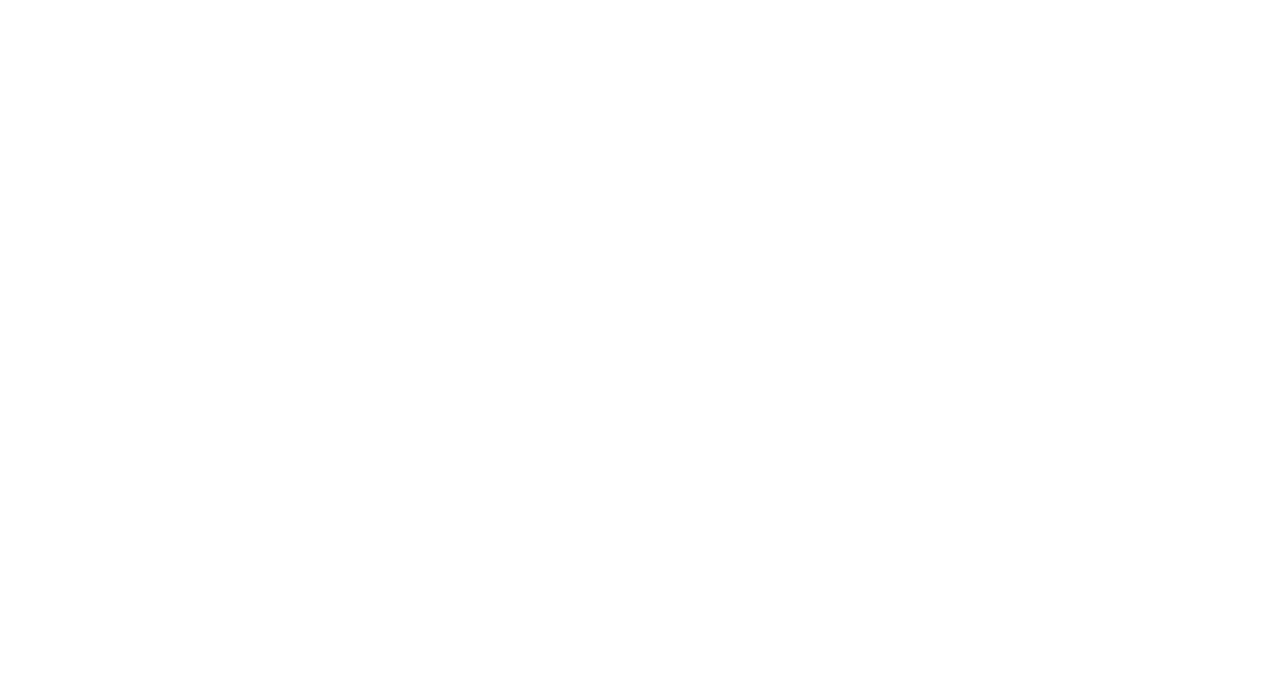
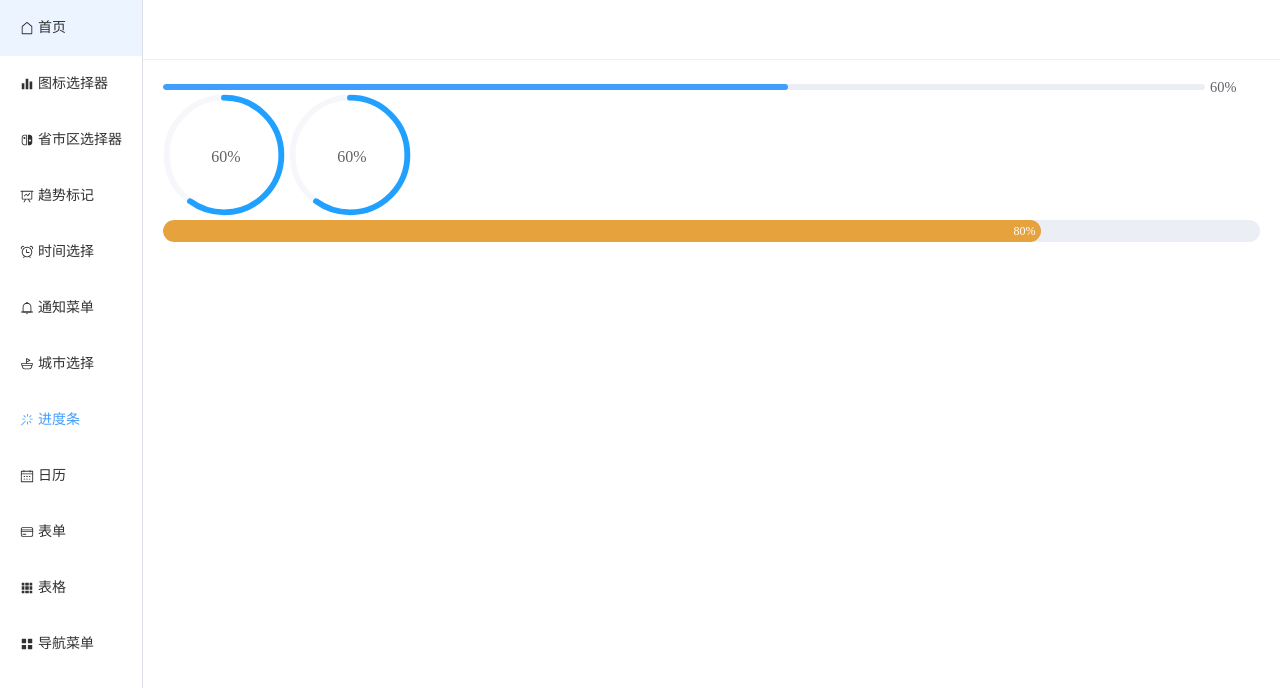
Before and after one commit to dumpnoodles/m-components, a Vue app: page /progress in a window 1280 px wide. Before the commit this address had no page. Shown: the top 688 px of the page. Built offline with nearby package versions, Linux system fonts and the light colour scheme.

Commit message:
08-进度条-progress

```diff
--- a/src/components/index.ts
+++ b/src/components/index.ts
@@ -6,7 +6,7 @@ import trend from './trend'
 import notification from './notification'
 import list from './list'
 import menu from './menu'
-// import progress from './progress'
+import progress from './progress'
 
 const components  = [
   chooseIcon,
@@ -15,7 +15,7 @@ const components  = [
   notification,
   list,
   menu,
-  // progress
+  progress
 ]
 
 export default {
--- a/src/components/menu/src/index.vue
+++ b/src/components/menu/src/index.vue
@@ -81,6 +81,8 @@ console.log(props.data);
 <style lang="scss" scoped>
 svg {
   margin-right: 4px;
+  width: 1em;
+  height: 1em;
 }
 
 .el-menu-vertical-demo:not(.el-menu--collapse) {
--- /dev/null
+++ b/src/components/progress/index.ts
@@ -0,0 +1,9 @@
+import { App } from 'vue'
+
+import progress from  './src/index.vue'
+
+export default {
+  install(app: App) {
+    app.component('m-progress', progress)
+  }
+}
--- /dev/null
+++ b/src/components/progress/src/index.vue
@@ -0,0 +1,47 @@
+<template>
+    <el-progress v-bind="$attrs" :percentage="p"></el-progress>
+</template>
+
+<script lang="ts" setup>
+import { ref, onMounted } from "vue"
+
+let props = defineProps({
+  // 进度条进度
+  percentage: {
+    type: Number,
+    default: 0
+  },
+  // 进度条是否有动画效果
+  isAnimation: {
+    type: Boolean,
+    default: false
+  },
+  // 动画时长(毫秒)
+  time: {
+    type: Number,
+    default: 3000
+  }
+})
+
+let p = ref(0)
+
+onMounted(() => {
+  if(props.isAnimation) {
+    // 规定时间内加载完成
+    let t = Math.ceil(props.time / props.percentage)
+    let timer = setInterval(() => {
+      p.value += 1
+      if(p.value >= props.percentage) {
+        p.value = props.percentage
+        clearInterval(timer)
+      }
+    })
+  }else {
+    p.value = props.percentage
+  }
+})
+
+</script>
+
+<style lang="scss" scoped>
+</style>
--- a/src/router/index.ts
+++ b/src/router/index.ts
@@ -34,9 +34,13 @@ const routes: RouteRecordRaw[] = [
         component: () => import('../views/notification/index.vue')
       },
       {
+        path: '/progress', // 进度条
+        component: () => import('../views/progress/index.vue')
+      },
+      {
         path: '/menu', // 导航菜单
         component: () => import('../views/menu/index.vue')
-      }
+      },
     ]
   }
 ]
--- a/src/styles/base.scss
+++ b/src/styles/base.scss
@@ -12,7 +12,7 @@ body,
   height: 100%;
 }
 
-svg {
-  width: 1em;
-  height: 1em;
-}
+// svg {
+//   width: 1em;
+//   height: 1em;
+// }
--- /dev/null
+++ b/src/views/progress/index.vue
@@ -0,0 +1,23 @@
+<template>
+    <div>
+      <m-progress :percentage="60" isAnimation></m-progress>
+      <m-progress :percentage="60" type="circle" isAnimation></m-progress>
+      <m-progress :percentage="60" type="circle" isAnimation></m-progress>
+      <m-progress
+        isAnimation
+        :text-inside="true"
+        :stroke-width="22"
+        :percentage="80"
+        status="warning"
+      ></m-progress>
+    </div>
+</template>
+
+<script lang="ts" setup>
+import { ref } from "vue"
+
+</script>
+
+<style lang="scss" scoped>
+
+</style>
```
